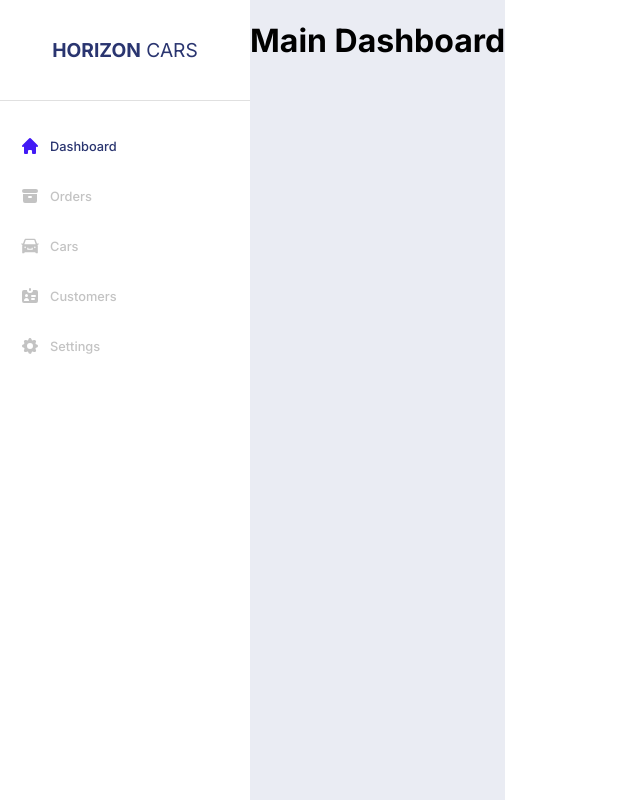
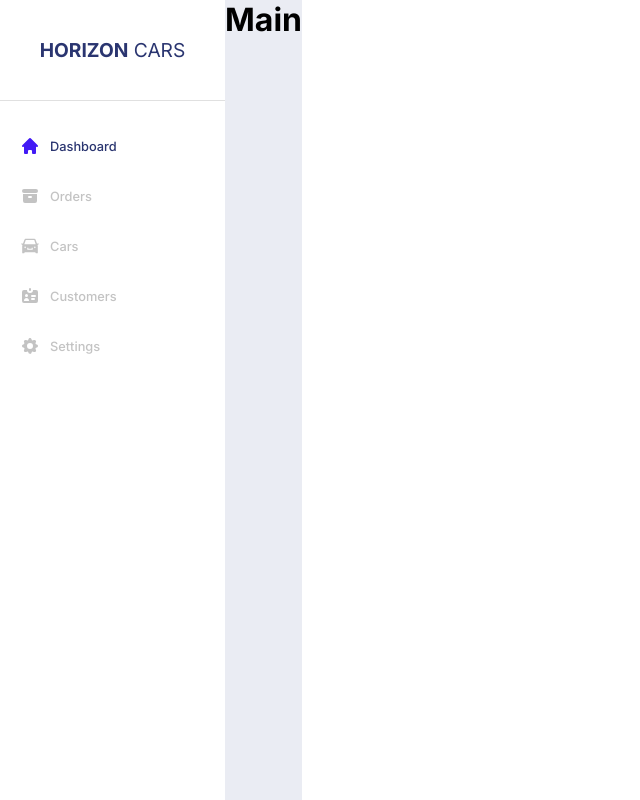
Before and after one commit to knoedel44/car-ecom-admin, a Next.js app: page / in a window 1280 px wide. Shown: the whole page, without its empty margins (0-640 px from the left). Built offline with nearby package versions, Linux system fonts and the light colour scheme.

Commit message:
style changes to content area -

```diff
--- a/src/app/(routes)/Cars/page.tsx
+++ b/src/app/(routes)/Cars/page.tsx
@@ -1,8 +1,8 @@
 import React from "react";
-
+import styles from "../../components/Dashboard/overview/DashboardContent.module.css";
 export default function CarOverview() {
     return (
-        <div>
+        <div className={styles.dashboardContent}>
             <h1>CarOverview</h1>
         </div>
     )
--- a/src/app/(routes)/Orders/page.tsx
+++ b/src/app/(routes)/Orders/page.tsx
@@ -1,7 +1,7 @@
-
+import styles from "../../components/Dashboard/overview/DashboardContent.module.css";
 export default function Orders() {
     return (
-        <div>
+        <div className={styles.dashboardContent}>
             <h1>Orders</h1>
         </div>
     )
--- a/src/app/components/Dashboard/overview/DashboardContent.module.css
+++ b/src/app/components/Dashboard/overview/DashboardContent.module.css
@@ -1,5 +1,5 @@
 .dashboardContent {
-    width : 100%;
     height : 100vh;
     background-color: #eaecf3;
+    width: 100%;
 }
--- a/src/app/components/Dashboard/overview/DashboardContent.tsx
+++ b/src/app/components/Dashboard/overview/DashboardContent.tsx
@@ -1,8 +1,8 @@
 import styles from "./DashboardContent.module.css";
 export default function DashboardContent() {
     return (
-        <main className={`${styles.dashboardContent} ${styles.active}`}>
-            <h1>Main Dashboard</h1>
-        </main>
+        <div className={styles.dashboardContent}>
+            <h1>Main</h1>
+        </div>
     )
 }
--- a/src/app/components/Layout/Filter.module.css
+++ b/src/app/components/Layout/Filter.module.css
@@ -2,7 +2,7 @@
     display: flex;
     flex-direction: column;
     align-items: center;
-    width: 250px;
+    width: 225px;
     height: 100vh;
     background-color: white;
 }
--- a/src/app/components/Layout/Filter.tsx
+++ b/src/app/components/Layout/Filter.tsx
@@ -18,7 +18,7 @@ export default function Filter() {
     };
 
     return (
-        <aside className={styles.filterContainer}>
+        <div className={styles.filterContainer}>
             <div className={styles.logoContainer}>
                 <h1 className={styles.logo}>
                     <span className={styles.logoName}>HORIZON</span> CARS
@@ -78,6 +78,6 @@ export default function Filter() {
                     </Link>
                 </ul>
             </nav>
-        </aside>
+        </div>
     );
 }
--- a/src/app/globals.css
+++ b/src/app/globals.css
@@ -1,5 +1,5 @@
 
-body {
+* {
     padding: 0;
     margin: 0;
 }
--- a/src/app/layout.tsx
+++ b/src/app/layout.tsx
@@ -18,7 +18,7 @@ export default function RootLayout({
 }) {
   return (
     <html lang="en">
-      <body className={`${inter.className} ${styles.pageContent}`}>
+      <body className={`${inter.className} ${styles.bodyContent}`}>
       <Filter />
       {children}
       </body>
--- a/src/app/page.module.css
+++ b/src/app/page.module.css
@@ -1,3 +1,3 @@
-.pageContent {
+.bodyContent {
     display: flex;
 }
```
Also changed, not shown: src/app/(routes)/Customers/page.tsx (+3 -4 lines).
